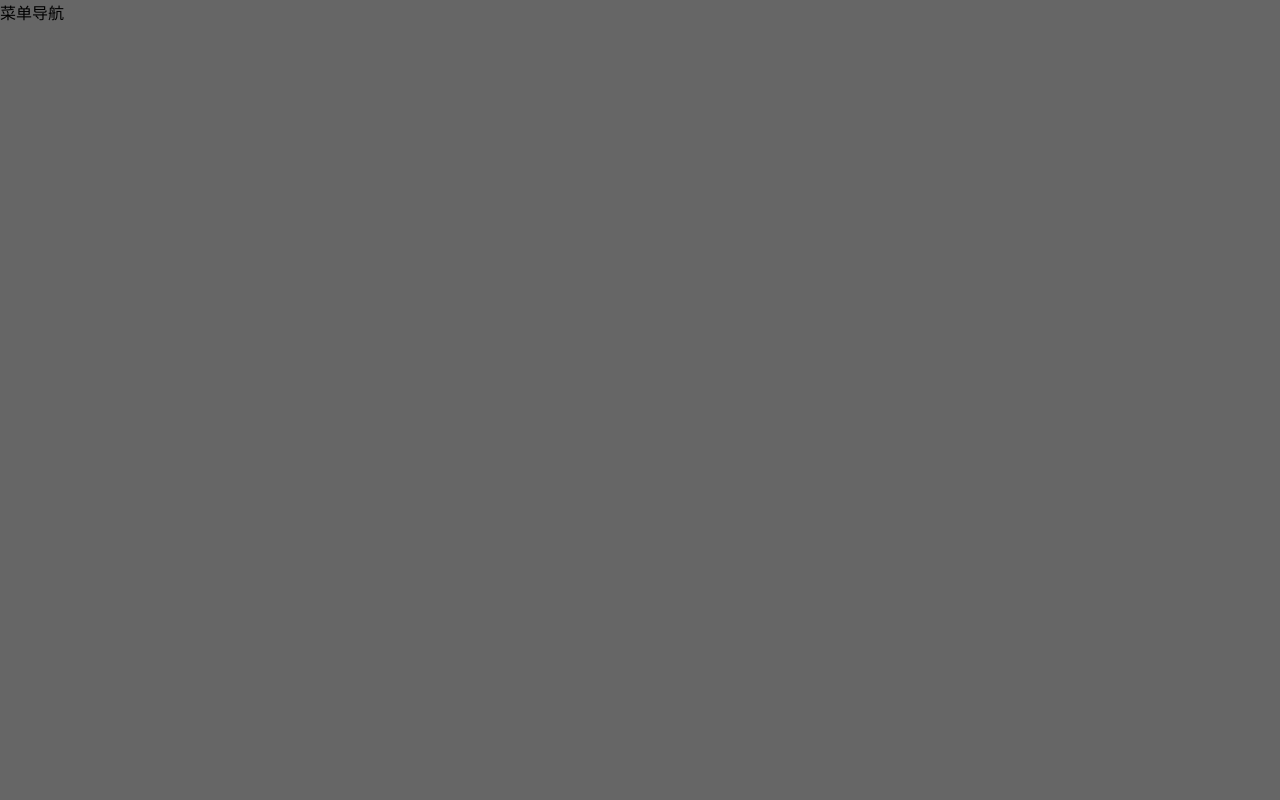
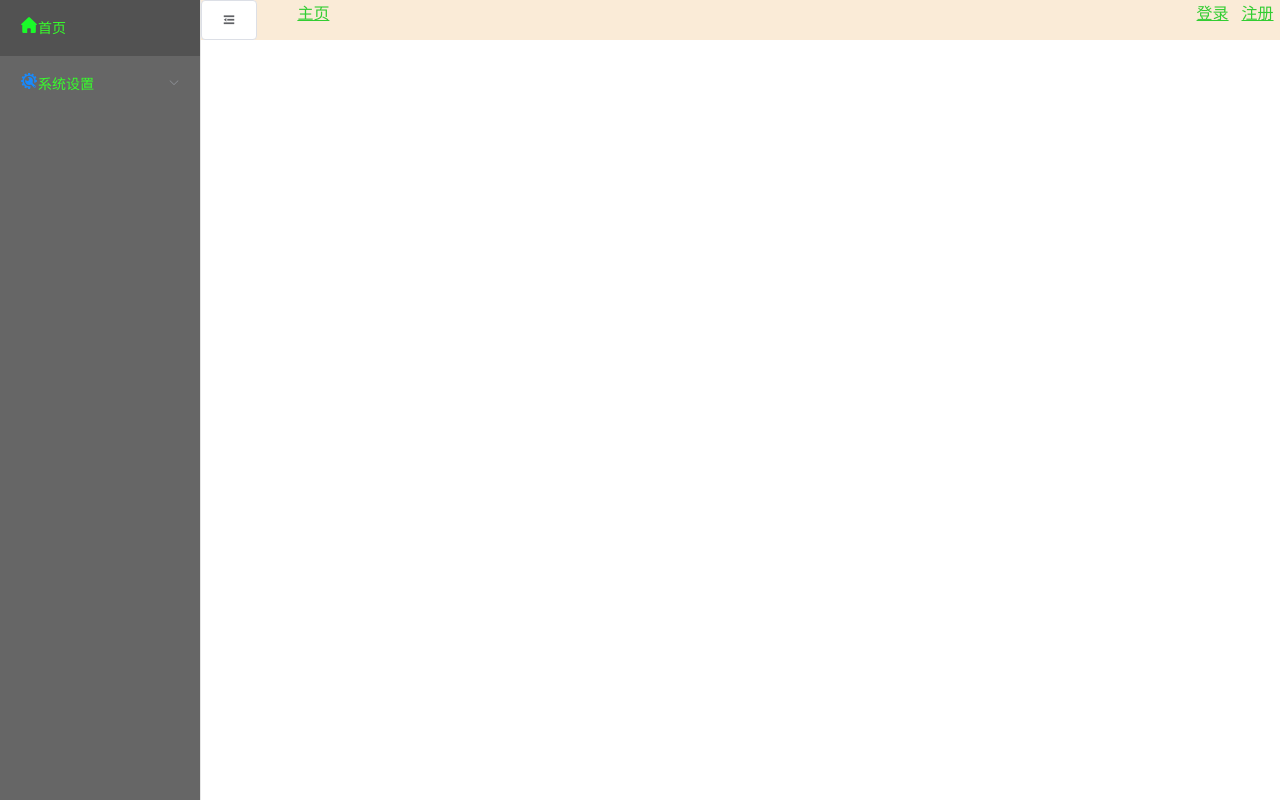
Before and after one commit to GavinHaydy/web, a Vue app: page /hw in a window 1280 px wide. Built offline with nearby package versions, Linux system fonts and the light colour scheme.

Commit message:
fix：完成菜单布局代码

```diff
--- a/src/pages/navigation/left.vue
+++ b/src/pages/navigation/left.vue
@@ -8,23 +8,97 @@
 -->
 <template>
   <div>
-    <el-row>
+    <el-row
+      class="el_col"
+      :style="{width: $store.state.types.type === 1 ? '201px!important' : '64px!important'}"
+    >
       <el-col
         :span=24
-        style="background-color: #666666; height: 100vh"
+        style="height: 100vh"
       >
-        菜单导航
+        <el-menu
+          style="height: 100vh"
+          :unique-opened="true"
+          :collapse="$store.state.types.type !== 1"
+          :collapse-transition="false"
+          :default-active="$route.path"
+          background-color="#666666"
+          active-text-color="#62d6e2"
+          text-color="#37ff2b"
+          router
+        >
+          <el-menu-item
+            index="/">
+            <svg class="icon" aria-hidden="true">
+              <use xlink:href="#i-home"></use>
+            </svg>
+            <span>首页</span>
+          </el-menu-item>
+          <el-submenu
+            v-for="(idea, index) in routes"
+            :key="index"
+            :index="idea.path"
+          >
+            <template
+              slot="title"
+              style="text-align: center"
+            >
+              <svg
+                class="icon" aria-hidden="true"
+              >
+                <use
+                  :href="idea.meta.icon"></use>
+              </svg>
+              <span>{{idea.meta.title}}</span>
+            </template>
+            <el-submenu
+              :index="idea.path + '/' + idea2.path"
+              v-if="idea.meta.layer === 3 "
+              v-for="(idea2, index) in idea.children"
+              :key="index"
+            >
+              <template
+                slot="title"
+              >{{idea2.meta.title}}</template>
+              <el-menu-item
+                v-for="(idea3, index) in idea2.children"
+                :key="index"
+                :index="idea.path + '/' + idea2.path + '/' + idea3.path"
+              >{{idea3.meta.title}}</el-menu-item>
+            </el-submenu>
+          </el-submenu>
+        </el-menu>
       </el-col>
     </el-row>
+    <div
+      :style="{marginLeft: $store.state.types.type === 1 ? '201px!important' : '64px!important'}"
+    >
+      <Top/>
+    </div>
   </div>
 </template>
 
 <script>
+import setting from '../../router/settings'
+import Top from './top'
 export default {
-  name: 'left'
+  name: 'left',
+  components: {Top},
+  data () {
+    return {
+      routes: {
+        setting
+      }
+    }
+  }
 }
 </script>
 
 <style scoped>
-
+.icon {
+  width: 18px; height: 18px;
+  vertical-align: -0.15em;
+  fill: currentColor;
+  overflow: hidden;
+}
 </style>
```
